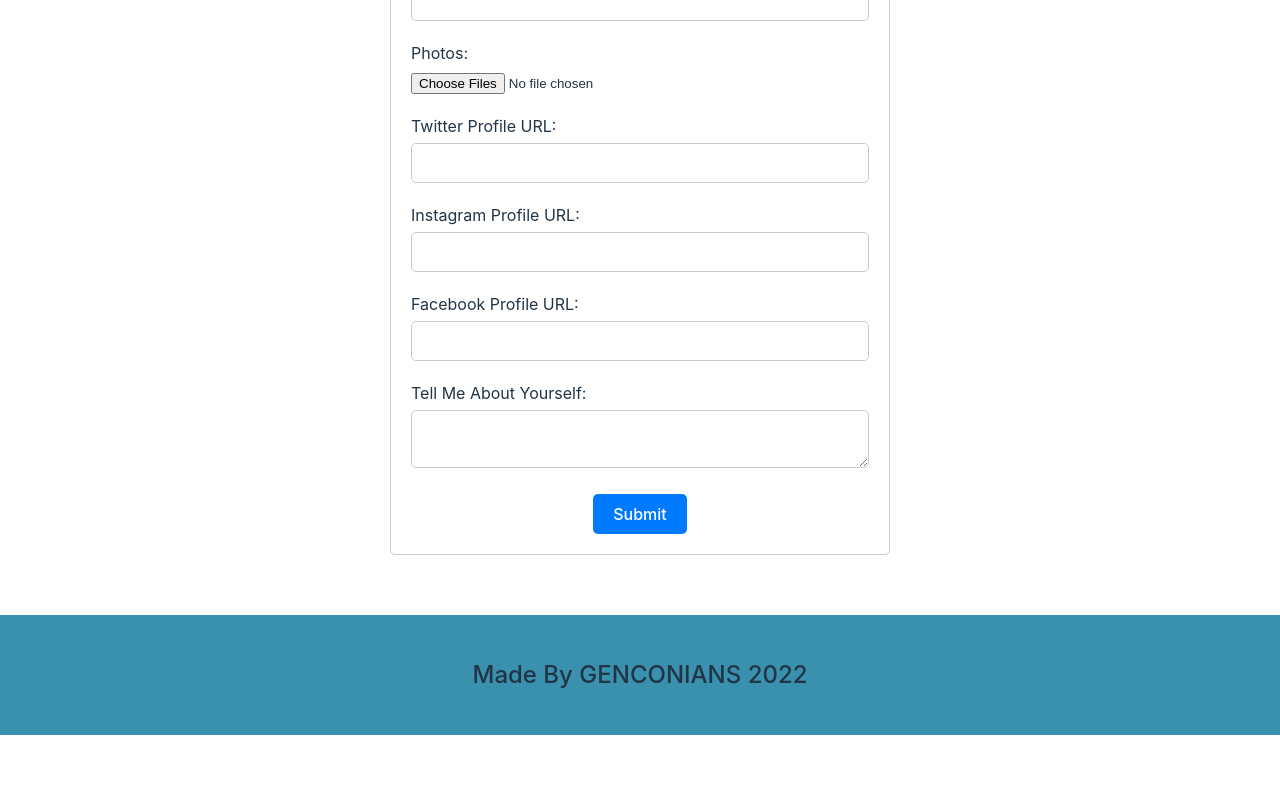
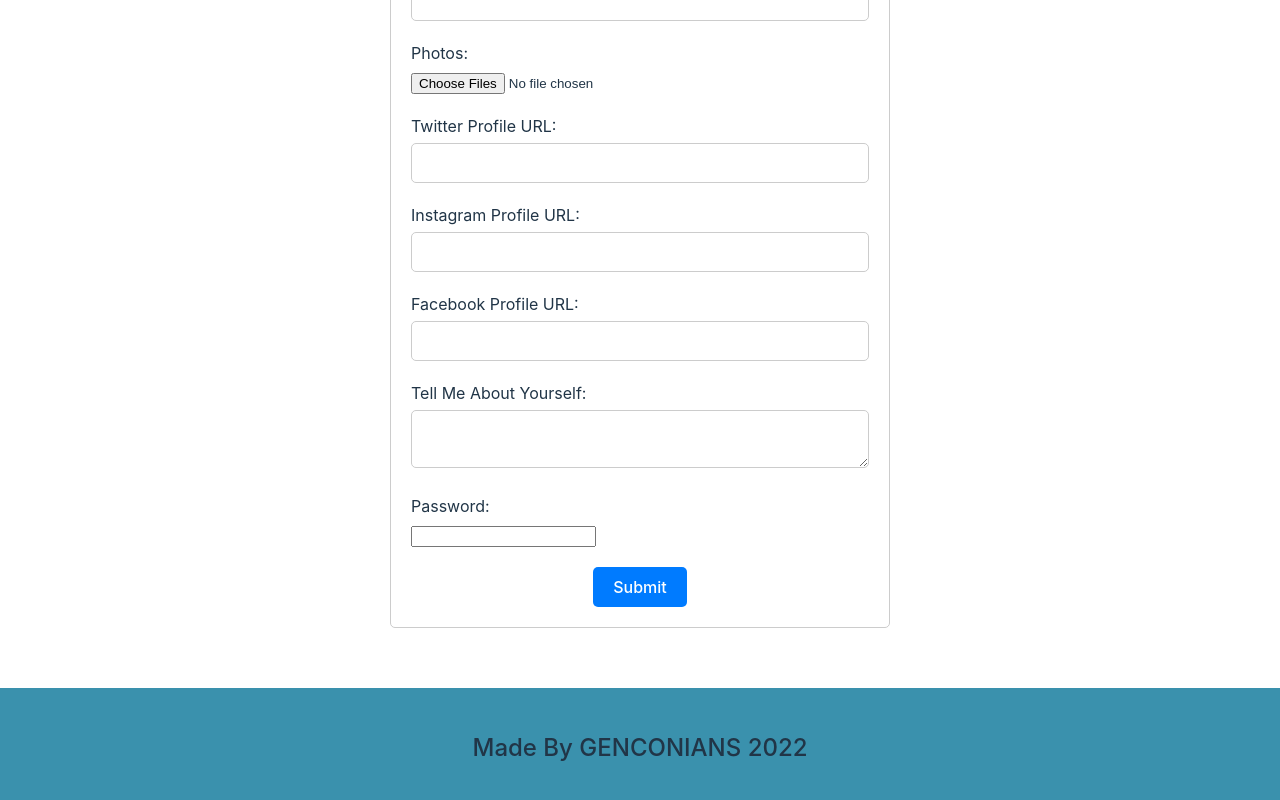
Before and after one commit to Jaswantsinghh/Alumni-gne, a React app: page /register in a window 1280 px wide. Shown: the part 1099-1899 px from the top of the page. Before the commit the page ends 1834 px from the top, so only its background shows below. Built offline with nearby package versions, Linux system fonts and the light colour scheme; the HTML template or start-up script is replaced by a standard one.

Commit message:
Feat: updates

```diff
--- a/src/pages/Register.jsx
+++ b/src/pages/Register.jsx
@@ -20,6 +20,7 @@ export const Register = () => {
   const [instagramProfile, setInstagramProfile] = useState("");
   const [facebookProfile, setFacebookProfile] = useState("");
   const [aboutMe, setAboutMe] = useState("");
+  const [password, setPassword] = useState("");
 
   const handleSubmit = async (event) => {
     event.preventDefault();
@@ -38,6 +39,7 @@ export const Register = () => {
     formData.append("instagramProfile", instagramProfile);
     formData.append("facebookProfile", facebookProfile);
     formData.append("aboutMe", aboutMe);
+    formData.append("password", password);
 
     for(let i=0; i<photos.length; i++) {
         formData.append("photos", photos[i]);
@@ -239,6 +241,17 @@ export const Register = () => {
             required
           ></textarea>
         </div>
+        <div className="form-group">
+            <label htmlFor="password">Password:</label>
+            <input
+                type="password"
+                id="password"
+                name="password"
+                value={password}
+                onChange={(event) => setPassword(event.target.value)}
+                required
+            />
+        </div>
         <button type="submit" onClick={handleSubmit}>Submit</button>
       </form>
       <ToastContainer />
```
